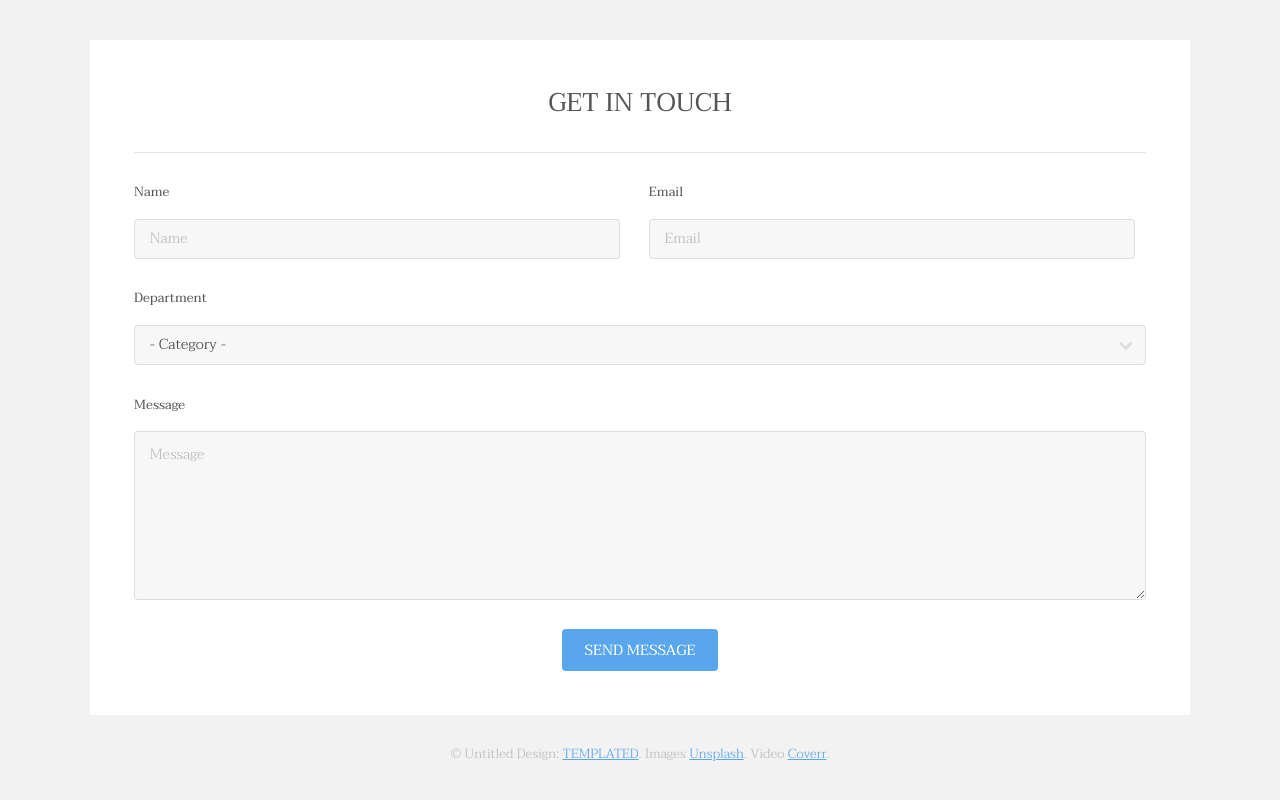
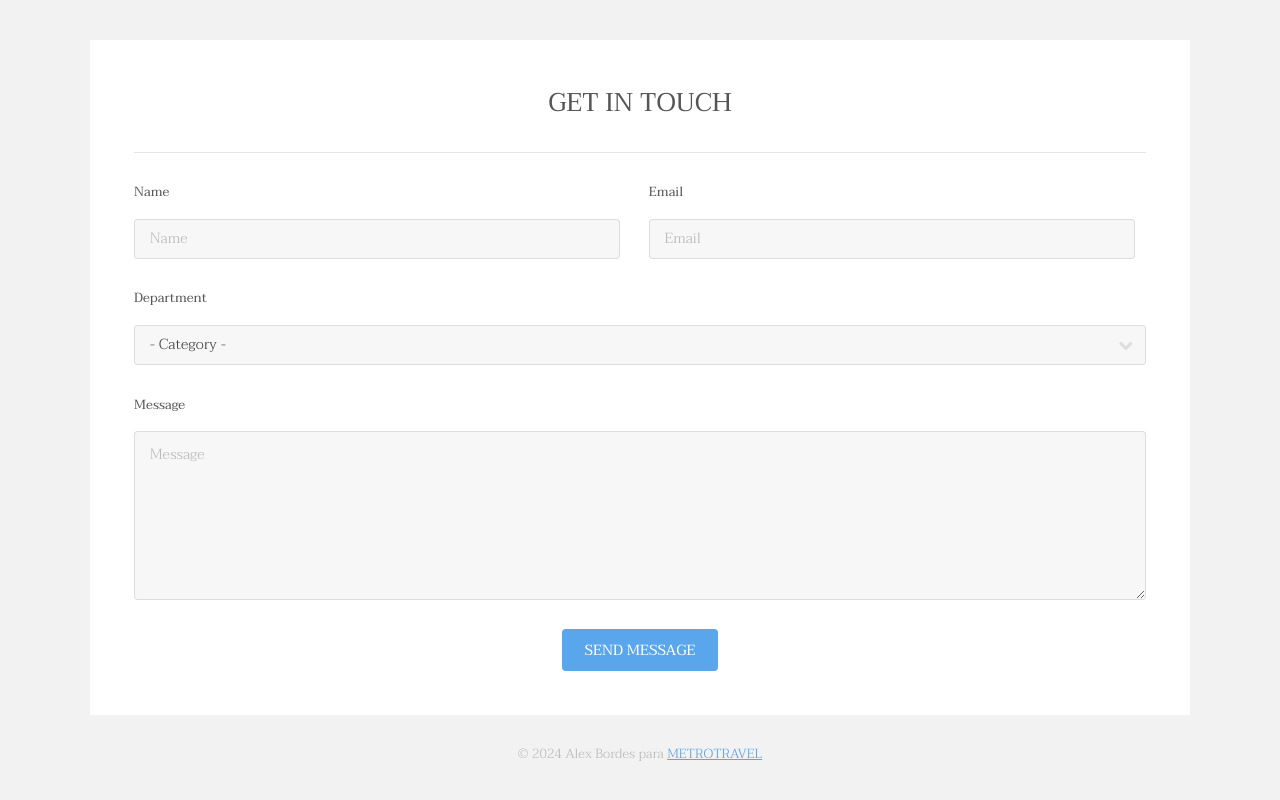
Before and after one commit to Alexlord14/04_REP_METROPOLITA, a plain HTML site: page index.html in a window 1280 px wide. Shown: the part 3231-4031 px from the top of the page. Drawn offline with Linux system fonts and the light colour scheme.

Commit message:
cambios en el pie de página por Alex

```diff
--- a/index.html
+++ b/index.html
@@ -194,7 +194,7 @@
 						</div>
 					</section>
 					<div class="copyright">
-						&copy; Untitled Design: <a href="https://templated.co/">TEMPLATED</a>. Images <a href="https://unsplash.com/">Unsplash</a>. Video <a href="http://coverr.co/">Coverr</a>.
+					   © 2024 Alex Bordes para <a href="https://metro.travel/">METROTRAVEL</a>
 					</div>
 				</div>
 			</footer>
```
